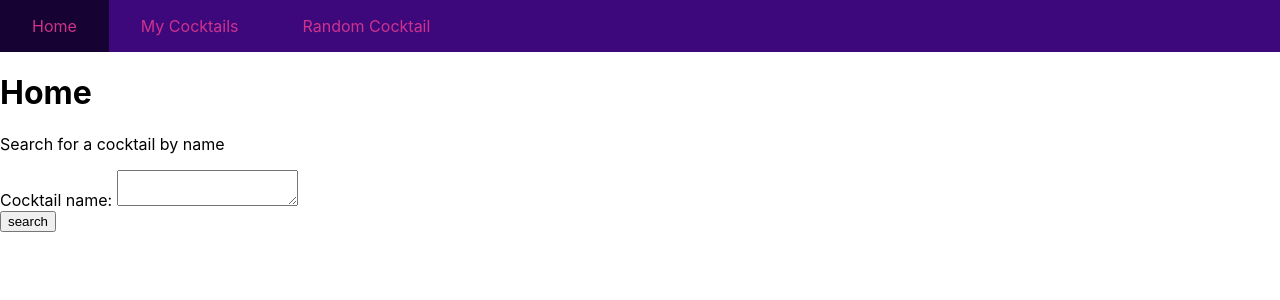
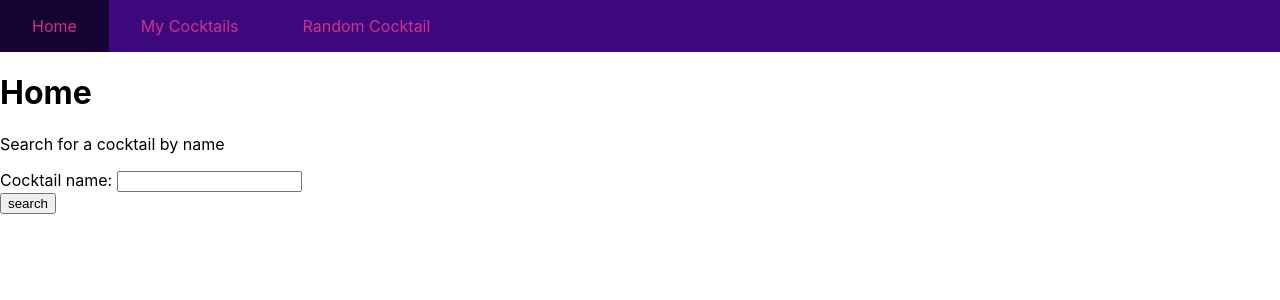
Before and after one commit to magikitty/cocktail-app, a React (Create React App) app: page / in a window 1280 px wide. Shown: the top 300 px of the page. Built offline with nearby package versions, Linux system fonts and the light colour scheme.

Commit message:
Change useRef initial value for refName to null, change form from textarea to input for better appearance

```diff
--- a/src/Components/FetchCocktailsWithForm.js
+++ b/src/Components/FetchCocktailsWithForm.js
@@ -5,7 +5,7 @@ import CocktailList from "../Components/CocktailList";
 const FetchCocktailsWithForm = (props) => {
   const [cocktails, setCocktails] = useState([]);
   const [error, setError] = useState(null);
-  const refName = useRef("");
+  const refName = useRef(null);
   const [nameSearched, setNameSearched] = useState();
 
   const fetchCocktail = async (event) => {
@@ -48,7 +48,7 @@ const FetchCocktailsWithForm = (props) => {
     } catch (err) {
       setError(err.message);
     }
-    refName.current.value = "";
+    refName.current.value = null;
   };
 
   const getIngredients = (cocktailData) => {
@@ -95,7 +95,7 @@ const FetchCocktailsWithForm = (props) => {
       <form>
         <div>
           <label htmlFor="name">Cocktail name: </label>
-          <textarea id="name" ref={refName}></textarea>
+          <input type="text" id="name" ref={refName}/>
         </div>
         <button onClick={fetchCocktail} type="submit" id="search-btn">search</button>
       </form>
```
